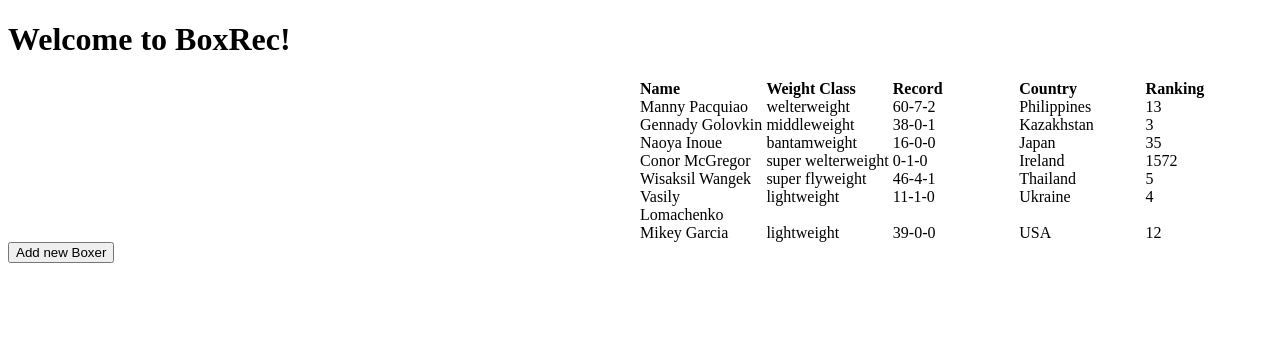
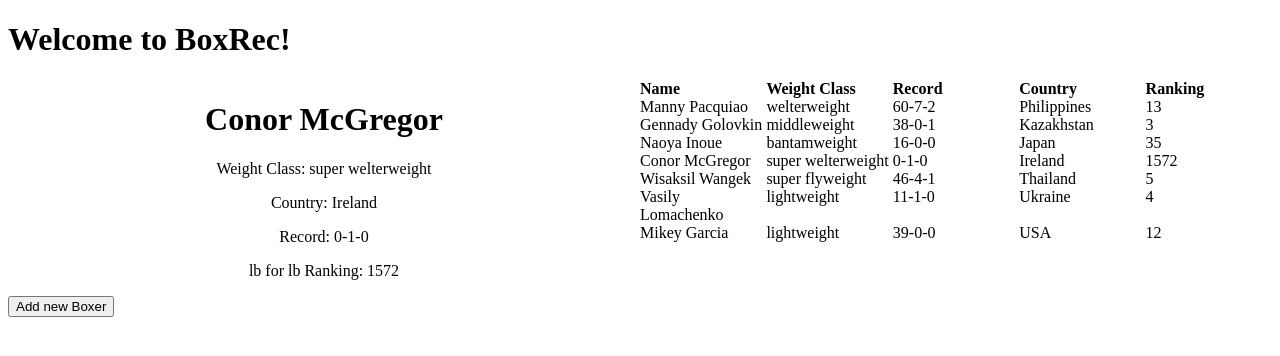
Before and after one commit to kevinahn7/boxrec-clone, an Angular app: page / in a window 1280 px wide. Shown: the top 356 px of the page. Built offline with nearby package versions, Linux system fonts and the light colour scheme.

Commit message:
Add functionality to show a random featured boxer

```diff
--- a/src/app/boxers/boxers.component.html
+++ b/src/app/boxers/boxers.component.html
@@ -1,6 +1,6 @@
 <div class="homePageGrid">
   <div class="featuredboxer">
-
+    <app-featured-boxer></app-featured-boxer>
   </div>
   <div class="allBoxers">
     <div class="boxerStatsGrid">
--- a/src/app/featured-boxer/featured-boxer.component.css
+++ b/src/app/featured-boxer/featured-boxer.component.css
@@ -0,0 +1,3 @@
+.featuredBoxer {
+    text-align: center;
+}
--- a/src/app/featured-boxer/featured-boxer.component.html
+++ b/src/app/featured-boxer/featured-boxer.component.html
@@ -1,3 +1,7 @@
-<p>
-  featured-boxer works!
-</p>
+<div class="featuredBoxer">
+  <h1>{{boxers[randomBoxerNumber].name}}</h1>
+  <p>Weight Class: {{boxers[randomBoxerNumber].weightClass}}</p>
+  <p>Country: {{boxers[randomBoxerNumber].country}}</p>
+  <p>Record: {{boxers[randomBoxerNumber].record}}</p>
+  <p>lb for lb Ranking: {{boxers[randomBoxerNumber].ranking}}</p>
+</div>
--- a/src/app/featured-boxer/featured-boxer.component.ts
+++ b/src/app/featured-boxer/featured-boxer.component.ts
@@ -1,4 +1,6 @@
 import { Component, OnInit } from '@angular/core';
+import { Boxer } from '../models/boxer.models';
+import { boxerList } from '../models/all-boxers.models';
 
 @Component({
   selector: 'app-featured-boxer',
@@ -6,6 +8,9 @@
   styleUrls: ['./featured-boxer.component.css']
 })
 export class FeaturedBoxerComponent implements OnInit {
+  boxers = boxerList;
+
+  randomBoxerNumber: number = Math.floor(Math.random() * this.boxers.length);
 
   constructor() { }
 
```
Also changed, not shown: 1 other file (tests, documents, lock files or other folders).
